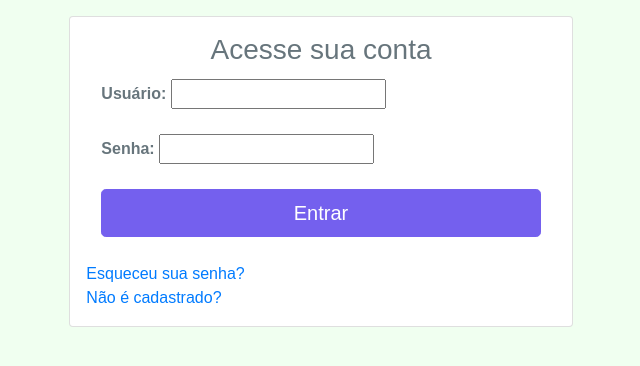
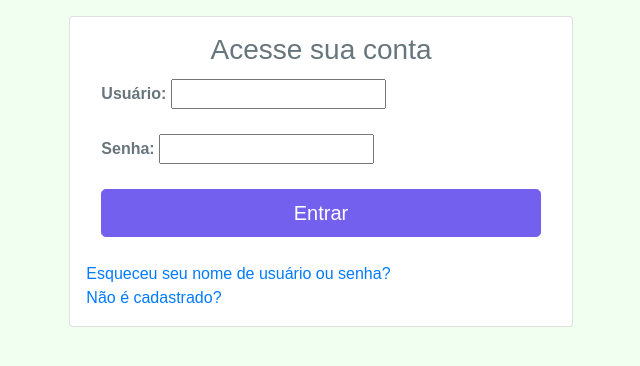
Before and after one commit to VilaAttena/VilaAttenaDjango, a Django app: page /accounts/login/ in a window 1280 px wide. Shown: the part 56-422 px from the top of the page, without its empty margins (319-959 px from the left). Run offline with Django 3.2, Linux system fonts and the light colour scheme; some libraries are stand-ins or nearby versions.

Commit message:
Correção de texto

```diff
--- a/sistema/templates/registration/login.html
+++ b/sistema/templates/registration/login.html
@@ -34,7 +34,7 @@
 	                    	<button type="submit" class="btn btn-lg btn-primary btn-block">Entrar</button>
 	                    </div>
 	                  </div>
-                    <a href="{% url 'url_forgetPassword' %}">Esqueceu sua senha?</a>
+                    <a href="{% url 'reset_password' %}">Esqueceu seu nome de usuário ou senha?</a>
                     <br>
                     <a href="{% url 'url_register' %}">Não é cadastrado?</a>
                   </form>
```
